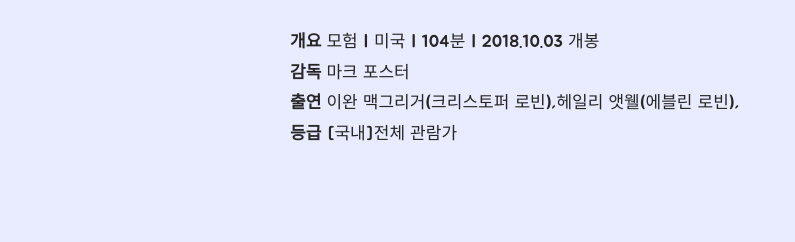
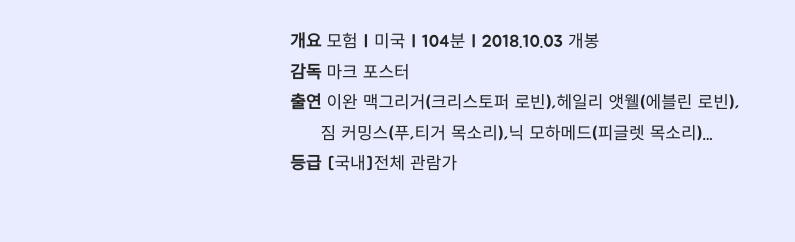
Before and after one commit to Kimtion/Kimtion.github.io, a plain HTML site: page movie3.html in a window 1280 px wide. Shown: the part 570-812 px from the top of the page, 0-795 px from the left. Drawn offline with Linux system fonts and the light colour scheme.

Commit message:
Update movie3.html

```diff
--- a/movie3.html
+++ b/movie3.html
@@ -190,7 +190,7 @@
 		<div id="p2">
 			<p><b>개요</b> 모험 | 미국 | 104분 | 2018.10.03 개봉<br>
 			<b>감독</b> 마크 포스터<br>
-			<b>출연</b> 이완 맥그리거(크리스토퍼 로빈),헤일리 앳웰(에블린 로빈),<br>
+			<b>출연</b> 이완 맥그리거(크리스토퍼 로빈),헤일리 앳웰(에블린 로빈),<br>&nbsp;&nbsp;&nbsp;&nbsp;&nbsp;&nbsp;짐 커밍스(푸,티거 목소리),닉 모하메드(피글렛 목소리)...<br>
 			<b>등급</b> [국내]전체 관람가
 		</div>
 		<div id="sub_button">
```
